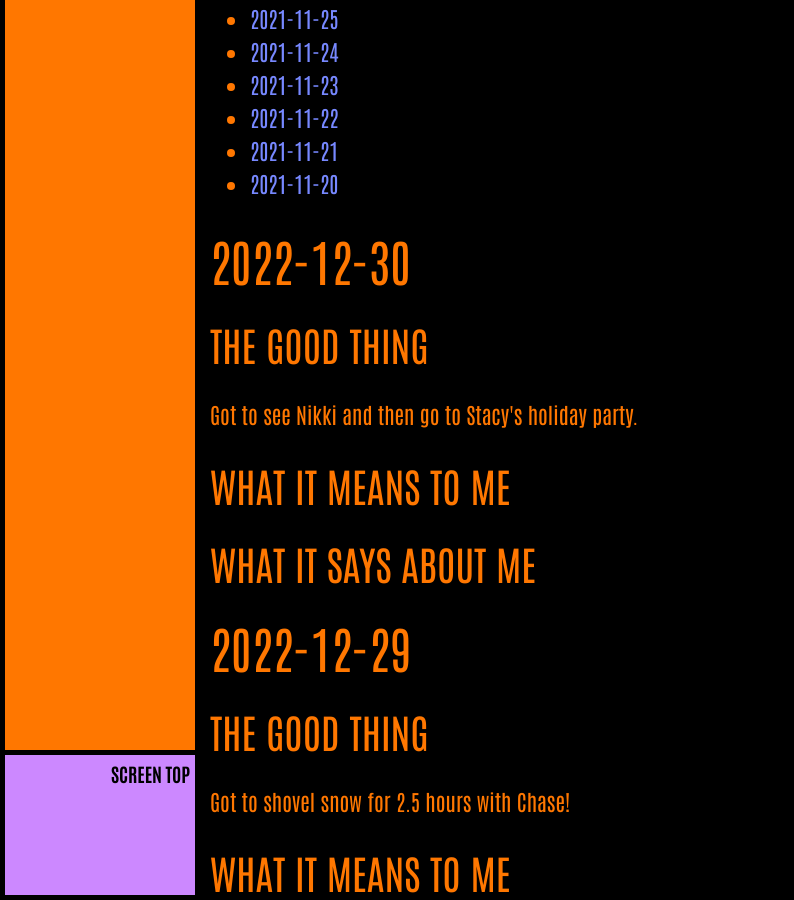
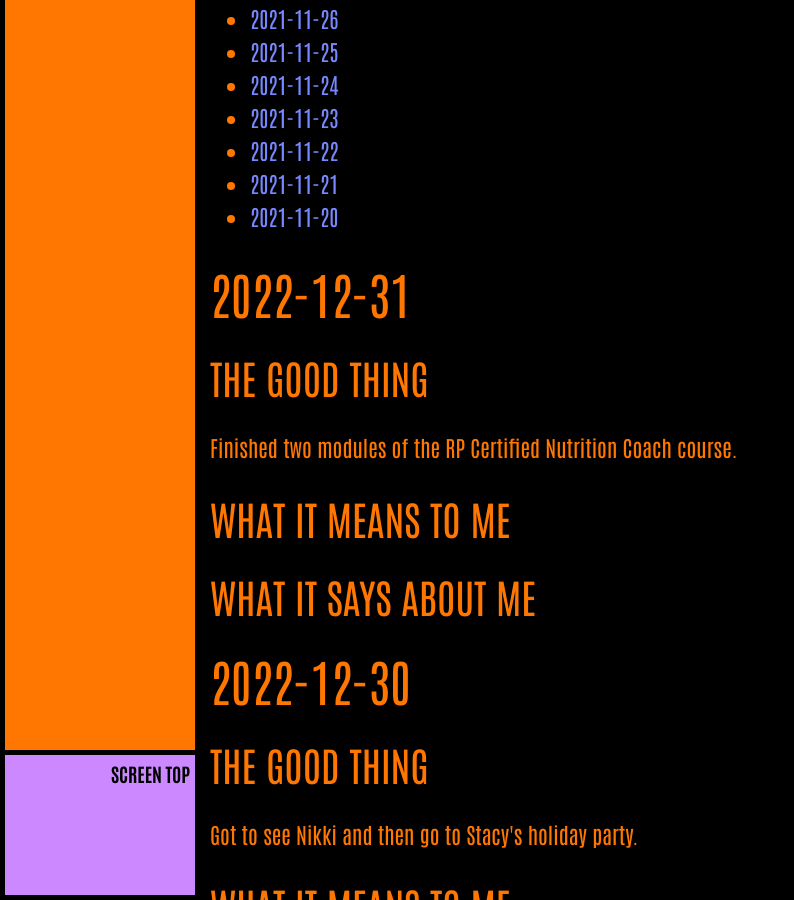
Before and after one commit to ArthurZey/arthurzey.github.io, a Jekyll site: the page built from _pages/one-good-thing.md, in a window 1280 px wide and 900 px high, scrolled down 8382 px. Shown: the whole window, without its empty margins (0-794 px from the left). Built offline with Jekyll 4.4.1, drawn with Linux system fonts in a browser that asks for light colours; some of the changed text lies outside the part shown.

Commit message:
added stub for 2022-12-31

```diff
--- a/_pages/one-good-thing.md
+++ b/_pages/one-good-thing.md
@@ -13,6 +13,15 @@
 {:toc}
 {::options toc_levels="2" /}
 
+## 2022-12-31
+### The Good Thing
+Finished two modules of the RP Certified Nutrition Coach course.
+### What It Means to Me
+
+### What It Says about Me
+
+
+
 ## 2022-12-30
 ### The Good Thing
 Got to see Nikki and then go to Stacy's holiday party.
```
Also changed, not shown: other parts of _pages/one-good-thing.md (+1 -1 lines).
